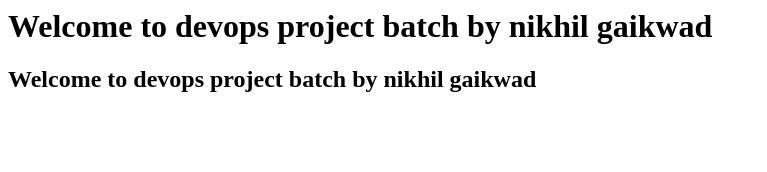
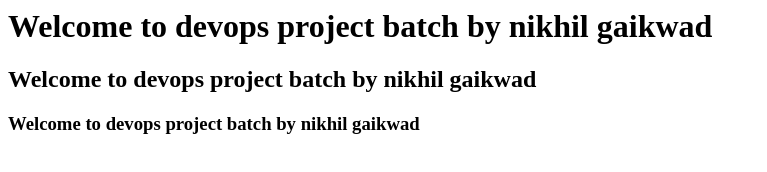
Before and after one commit to nikhil-r-gaikwad/alpha-repo, a plain HTML site: page src/index.html in a window 1280 px wide. Shown: the whole page, without its empty margins (0-767 px from the left). Drawn offline with Linux system fonts and the light colour scheme.

Commit message:
20200605-0554-changes by nikhil in index.html

```diff
--- a/src/index.html
+++ b/src/index.html
@@ -1,2 +1,3 @@
 <h1> Welcome to devops project batch by nikhil gaikwad </h1>
 <h2> Welcome to devops project batch by nikhil gaikwad </h2>
+<h3> Welcome to devops project batch by nikhil gaikwad </h3>
```
